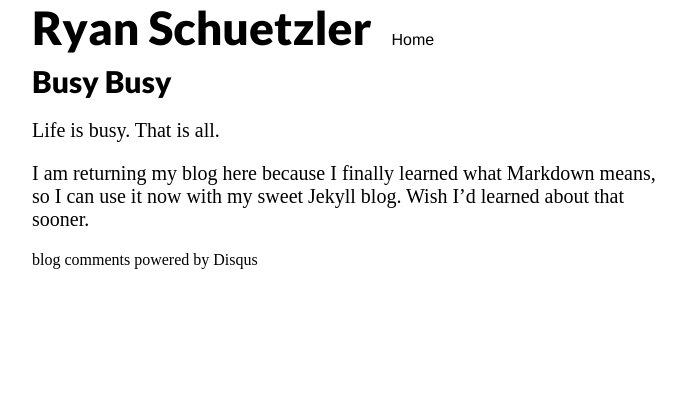
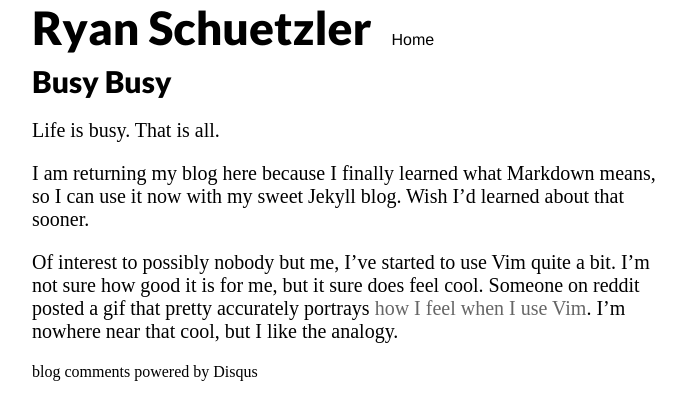
Before and after one commit to rschuetzler/Schuetzler.net, a Jekyll site: the page built from _posts/2012-11-08-busy-busy.markdown, in a window 1280 px wide. Shown: the top 420 px of the page, without its empty margins (288-974 px from the left). Built offline with Jekyll 4.4.1, drawn with Linux system fonts in a browser that asks for light colours; some web fonts are replaced; comment, search, counter and statistics services are not loaded.

Commit message:
Added a new post

```diff
--- a/_posts/2012-11-08-busy-busy.markdown
+++ b/_posts/2012-11-08-busy-busy.markdown
@@ -6,4 +6,11 @@ description: Just getting back to blogging. Life is good.
 ---
 Life is busy. That is all.
 
-I am returning my blog here because I finally learned what Markdown means, so I can use it now with my sweet Jekyll blog. Wish I'd learned about that sooner.
+I am returning my blog here because I finally learned what Markdown means, so
+I can use it now with my sweet Jekyll blog. Wish I'd learned about that sooner.
+
+Of interest to possibly nobody but me, I've started to use Vim quite a bit. I'm
+not sure how good it is for me, but it sure does feel cool. Someone on reddit
+posted a gif that pretty accurately portrays [how I feel when I use
+Vim](http://i.imgur.com/Lt9nB.gif). I'm nowhere near that cool, but I like the
+analogy.
```
Also changed, not shown: _pages/2010-06-09-about.html (deleted, +0 -17 lines), _posts/2012-11-08-source-ftplugin-from-another.markdown (added, +34 -0 lines).
